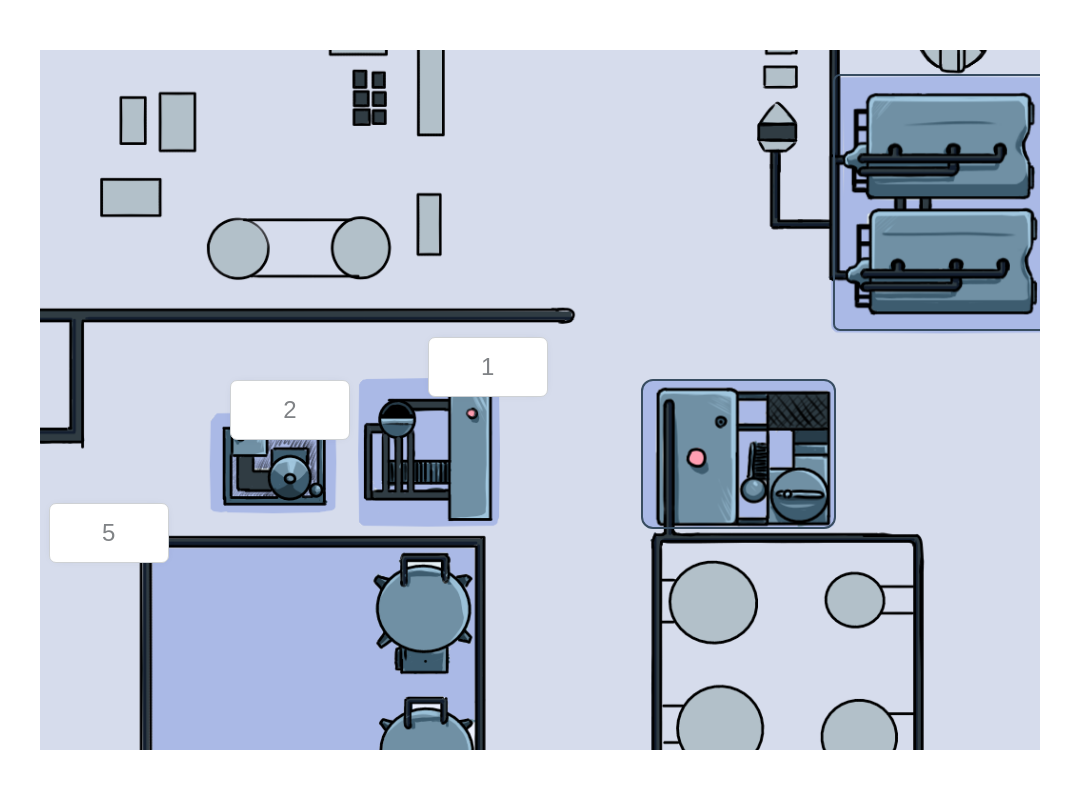
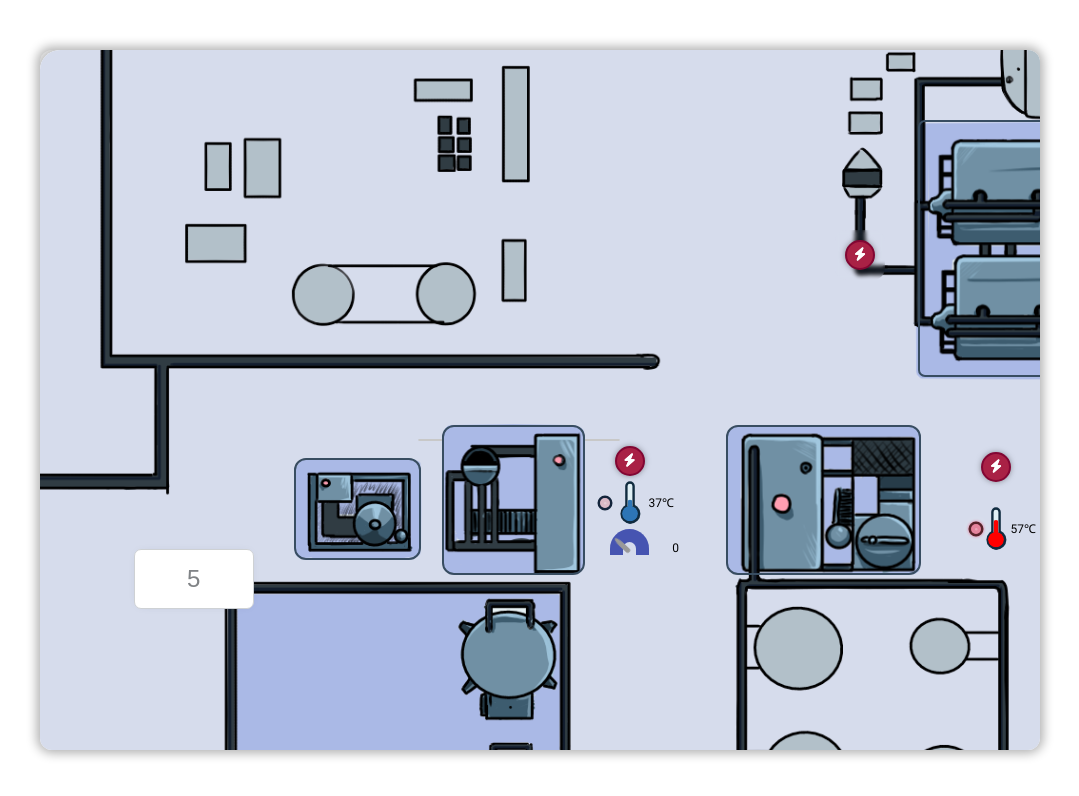
Before and after one commit to EdyRivas/machineComponents, an Angular app: page / in a window 1280 px wide. Shown: the top 796 px of the page, without its empty margins (100-1179 px from the left). Built offline with nearby package versions, Linux system fonts and the light colour scheme.

Commit message:
section pasteur

```diff
--- a/src/app/energy-indicator/energy-indicator.component.scss
+++ b/src/app/energy-indicator/energy-indicator.component.scss
@@ -58,7 +58,7 @@
     color: white;
     position: absolute;
     scale: 1;
-    z-index: 12;
+    // z-index: 12;
 }
 
 .orb {
--- a/src/app/home/home.component.html
+++ b/src/app/home/home.component.html
@@ -4,36 +4,67 @@
 
         <mat-card class="gen">
             <div class="bacdrop">
+                <!-- #region element 1 past -->
+                <div class="btnCont" (click)="vertlDisp('display')">
+                </div>
+                <div class="flx jcAlc component1">
+                    <div>
+                        <div class="contElement">
+                            <app-energy-indicator [idN]="'engPast'"></app-energy-indicator>
+                        </div>
+                        <div class="contElement">
+                            <app-temperature [idT]="'tempPast'"></app-temperature>
+                        </div>
+                        <div class="contElement">
+                            <app-pressure></app-pressure>
+                        </div>
+                    </div>
+                </div>
+                <div id="display" class="btnContDisplay">
+                    <div class="w100 flx h100">
+                        <div class="w100">
+                            <div class="imgCont2">
+                                <img src="../../assets/images/background/pasteurizador.jpeg" alt="" class="past">
+                            </div>
+                        </div>
+                    </div>
+                </div>
+                <!-- #endregion -->
 
-                <div class="btnCont">
-                    <button class="btn">1</button>
+
+                <div class="btnCont2">
                 </div>
-                <div class="btnCont2">
-                    <button class="btn">2</button>
-                </div>
+
+
+                <!-- #region element 3  estand-->
                 <div class="btnCont3" (click)="display('display3')"></div>
-                <div id="display3" class="btnCont3Display">
-                    <div class="w100 flx h100">
-                        <div class="w70 flx jcAlc">
+                <div class="flx jcAlc compent3">
                     <div>
-
                         <div class="contComp">
                             <app-energy-indicator class="mt" [idN]="'engEst'"></app-energy-indicator>
                         </div>
                         <div class="contComp">
-                                    <app-temperature></app-temperature>
+                            <app-temperature [idT]="'tempEst'"></app-temperature>
                         </div>
                     </div>
                 </div>
-                        <div class="w30">
+                <div id="display3" class="btnCont3Display">
+                    <div class="w100 flx h100">
+                        <div class="w100">
                             <div class="imgCont2">
                                 <img src="../../assets/images/background/estand.jpeg" alt="" class="est">
                             </div>
                         </div>
                     </div>
                 </div>
+                <!-- #endregion -->
 
-                <div class="btnCont4" (click)="display('display4')">
+                <!-- #region element 4 cuajo -->
+                <div class="btnCont4" (click)="display('display4')"></div>
+                <div class="component4">
+
+                    <app-energy-indicator class="mt" [idN]="'engCuajo'"></app-energy-indicator>
+
                 </div>
                 <div id="display4" class="btnCont4Display">
                     <div class="cont">
@@ -41,12 +72,12 @@
                             <div class="imgCont">
                                 <img src="../../assets/images/background/cuajo.jpeg" alt="" class="cuajo">
                             </div>
-
-                            <app-energy-indicator class="mt" [idN]="'engCuajo'"></app-energy-indicator>
-
                         </div>
                     </div>
                 </div>
+                <!-- #endregion -->
+
+
                 <div class="btnCont5">
                     <button class="btn">5</button>
                 </div>
--- a/src/app/home/home.component.scss
+++ b/src/app/home/home.component.scss
@@ -2,16 +2,28 @@
     // background-image: url(../../assets/images/background/layout.png);
     height: 792px;
     width: 1170px;
+    position: absolute;
+    border-radius: 20px;
+    padding: 0 !important;
+    overflow: hidden;
+    // border: 12px solid rgb(184, 197, 210);
+    box-shadow: 0px 0px 11px 3px rgb(0 0 0 / 32%);
     background-image: url(../../assets/images/background/layout.png);
-    align-items: center;
     background-position: center center;
     background-repeat: no-repeat;
     background-size: cover;
-    position: absolute;
+}
+
+.over {
+    height: 792px;
+    width: 1170px;
+    overflow: auto;
+    // display: flex;
+    // align-items: center;
+    // justify-content: center;
+    position: relative;
+    transition: all .3 ease;
     border-radius: 12px;
-    padding: 0 !important;
-    overflow: hidden;
-    // border: 12px solid rgb(184, 197, 210);
     box-shadow: 0px 0px 11px 3px rgb(0 0 0 / 32%);
 }
 
@@ -20,6 +32,7 @@
     height: 100%;
     display: flex;
     justify-content: center;
+    align-items: center;
 }
 
 // .bacw {
@@ -69,18 +82,62 @@
     box-shadow: 0px 0px 4px -2px rgba(0, 0, 0, 0.78);
 }
 
+//#region pasteurisador
 .btnCont {
     background-color: transparent;
-    left: 40.4%;
-    top: 42%;
+    left: 402px;
+    bottom: 267px;
+    width: 139px;
+    height: 146px;
+    border-radius: 12px;
+    border: #384d61 2px solid;
+    z-index: 2;
+    background-position: center center;
+    background-image: url(../../assets/images/background/pasteurisadorIcon.png);
 }
 
+.component1 {
+    left: 570px;
+    bottom: 287px;
+    position: absolute;
+}
+
+.btnContDisplay {
+    transition: all .3s ease;
+    position: absolute;
+    left: 378px;
+    bottom: 401px;
+    width: 200px;
+    height: 0;
+    border-radius: 12px;
+    background-color: white;
+    border: #c8c8c8 1px solid;
+    display: flex;
+    overflow: hidden;
+    justify-content: center;
+    align-items: baseline;
+}
+
+.past {
+    width: 100%;
+    height: 100%;
+}
+
+//#endregion
+//#region cont 2
 .btnCont2 {
     background-color: transparent;
-    left: 23.5%;
-    top: 47.5%;
+    left: 254px;
+    bottom: 282px;
+    width: 123px;
+    height: 98px;
+    border-radius: 12px;
+    border: #384d61 2px solid;
+    z-index: 2;
+    background-position: center center;
 }
 
+//#endregion
 //#region cont 3
 .btnCont3 {
     z-index: 2;
@@ -94,12 +151,18 @@
     background-image: url(../../assets/images/background/estandarizador.png);
 }
 
+.compent3 {
+    position: absolute;
+    right: 199px;
+    bottom: 267px;
+}
+
 .btnCont3Display {
     transition: all .3s ease;
     position: absolute;
     height: 146px;
     width: 0;
-    left: 870px;
+    left: 847px;
     bottom: 267px;
     border-radius: 12px;
     background-color: white;
@@ -121,12 +184,25 @@
     border-radius: 7px;
     // background-color: red;
     border: 2px solid #384d61;
-    background-image: url(../../assets/images/background/pasteurisador.png);
+    background-image: url(../../assets/images/background/cuajo.png);
     align-items: center;
     background-position: center center;
     background-repeat: no-repeat;
     background-size: cover;
     z-index: 2;
+}
+
+.component4 {
+    position: absolute;
+    right: 325px;
+    top: 180px;
+    display: flex;
+    align-items: center;
+    justify-content: center;
+    height: 50px;
+    width: 50px;
+    border-radius: 12px;
+    backdrop-filter: blur(2px);
 }
 
 .btnCont4Display {
@@ -181,15 +257,21 @@
     width: 100%;
     display: flex;
     justify-content: center;
-    align-items: end;
+    align-items: center;
     background-color: #9ea9b2;
-    height: 140px;
+    height: 100%;
     margin-bottom: 20px;
+}
+
+.cuajo {
+    /* width: 100%; */
+    height: 100%;
 }
 
 .imgCont2 {
     margin: 0;
     height: 100%;
+    justify-content: right !important;
 }
 
 .w30 {
@@ -200,23 +282,8 @@
     width: 55%;
 }
 
-.over {
-    width: 1400px;
-    height: 800px;
-    overflow: auto;
-    display: flex;
-    align-items: center;
-    justify-content: center;
-    position: relative;
-    transition: all .3 ease;
-}
-
 .contComp {
     margin: 20px 0;
-}
-
-.cuajo {
-    width: 100%;
 }
 
 .imgCont2 {
@@ -247,8 +314,44 @@
     }
 }
 
+@media only screen and (max-height: 500px) {
+    .over {
+        height: 400px !important;
+    }
+}
+
+@media only screen and (max-height: 400px) {
+    .over {
+        height: 300px !important;
+    }
+}
+
+@media only screen and (max-height: 300px) {
+    .over {
+        height: 200px !important;
+    }
+}
+
+@media only screen and (max-height: 200px) {
+    .over {
+        height: 100px !important;
+    }
+}
+
 @media only screen and (max-width: 1400px) {
     .over {
         width: 1000px !important;
     }
 }
+
+@media only screen and (max-width: 1000px) {
+    .over {
+        width: 800px !important;
+    }
+}
+
+@media only screen and (max-width:800px) {
+    .over {
+        width: 600px !important;
+    }
+}
--- a/src/app/home/home.component.ts
+++ b/src/app/home/home.component.ts
@@ -13,32 +13,79 @@ export class HomeComponent implements OnInit {
   }
   lastDisplay = '';
   display(id:string){
-    if(id != ''){
-      if(id == this.lastDisplay) {
-        let display = document.getElementById(this.lastDisplay) as HTMLElement;
-        display.style.width = '';
-        this.lastDisplay = '';
-        setTimeout(() => {
-          display.style.display = 'none';
-        }, 150);
-      }else{
-        let display = document.getElementById(id) as HTMLElement;
+    let display = document.getElementById(id)  as HTMLElement;
+    let last = document.getElementById(this.lastDisplay) as HTMLElement;
+    if(id != this.lastDisplay){
+      if(this.lastDisplay != ''){
+
         display.style.display = 'flex';
         setTimeout(() => {
-          if(id == 'display4')
-          display.style.width = '298px';
+          if (id == 'display4')
+            display.style.width = '298px';
           else
-          display.style.width = '282px';
-        }, 150);
+            display.style.width = '282px';
+        }, 200);
+        last.style.width = '';
+        setTimeout(() => {
+          last.style.display = 'none';
+        }, 200);
+        this.lastDisplay = id;
+
+      }else{
+        display.style.display = 'flex';
+        setTimeout(() => {
+          if (id == 'display4')
+            display.style.width = '298px';
+          else
+            display.style.width = '282px';
+        }, 200);
         this.lastDisplay = id;
       }
+   }else{
+    display.style.width= '';
+    setTimeout(() => {
+      display.style.display = 'none';
+    }, 200);
+    this.lastDisplay = '';
+   }
+
+  }
+  lastVertical ='';
+  vertlDisp(id:string){
+    let display = document.getElementById(id) as HTMLElement;
+    let last = document.getElementById(this.lastVertical) as HTMLElement;
+    if(id != this.lastVertical){
+      if(this.lastVertical != ''){
+        last.style.height = '';
+        last.style.transform= 'scaleX(0)';
+        setTimeout(() => {
+          last.style.display = 'none';
+        }, 200);
+        display.style.display = 'flex'
+        display.style.transform= 'scaleX(0)';
+        setTimeout(() => {
+          display.style.height = '146px';
+          display.style.transform= 'scaleX(1)';
+        }, 200);
+        this.lastVertical = id;
+      }
+      else{
+        display.style.display = 'flex'
+        display.style.transform= 'scaleX(0)';
+        setTimeout(() => {
+          display.style.height = '146px';
+          display.style.transform= 'scaleX(1)';
+        }, 200);
+        this.lastVertical = id;
+      }
     }else{
-      let display = document.getElementById(this.lastDisplay) as HTMLElement;
-      display.style.width = '';
-      this.lastDisplay = '';
+      display.style.height = '';
+      display.style.transform= 'scaleX(0)';
       setTimeout(() => {
-        display.style.display = 'none';
-      }, 150);
+        display.style.display = 'none'
+      }, 200);
+      this.lastVertical = '';
     }
   }
+
 }
--- a/src/app/pressure/pressure.component.html
+++ b/src/app/pressure/pressure.component.html
@@ -1,6 +1,6 @@
 <div class="flx w100">
     <span id="speed" style="--r:0" class="speedometer"></span>
-    <p id="text"></p>
+    <h3 class="title" id="text"></h3>
 </div>
 
 
--- a/src/app/pressure/pressure.component.scss
+++ b/src/app/pressure/pressure.component.scss
@@ -1,8 +1,8 @@
 .speedometer {
-    width: 40px;
-    height: 20px;
+    width: 13px;
+    height: 13px;
     border-radius: 100px 100px 0 0;
-    border: 20px solid rgb(70, 84, 177);
+    border: 13px solid rgb(70, 84, 177);
     border-bottom: none;
     display: inline-block;
     position: relative;
@@ -12,8 +12,8 @@
 .speedometer::before {
     content: "";
     position: absolute;
-    width: 6px;
-    height: 37px;
+    width: 5px;
+    height: 20px;
     background: #999999;
     border-radius: 100% 100% 5px 5px;
     left: calc(50% - 3px);
@@ -21,6 +21,14 @@
     transform-origin: bottom;
     transform: rotate(calc(var(--r)*1.8deg - 90deg));
     transition: all ease .6s;
+}
+
+.title {
+    // margin: 0;
+    position: absolute;
+    right: -30px;
+    font-weight: 400;
+    font-size: 12px;
 }
 
 .d_0 {
--- a/src/app/temperature/temperature.component.html
+++ b/src/app/temperature/temperature.component.html
@@ -9,7 +9,7 @@
         <div class="tempPipe">
             <!-- Pipe inside -->
             <div class="pipe">
-                <div id="colorGrow" class="pipColor"></div>
+                <div [id]="idT +'colorGrow'" class="pipColor"></div>
                 <div class="messure"></div>
                 <!-- <div class="space"></div>space -->
             </div>
@@ -18,12 +18,12 @@
         <div class="bubble">
             <!-- BublesGlasses -->
             <div class="bubbleInside">
-                <div id="bubble" class="bubColor"></div>
+                <div [id]="idT+'bubble'" class="bubColor"></div>
             </div>
             <!-- ----sparks area---- -->
             <div class="spark"></div>
         </div>
     </div>
-    <h4 id="weather"></h4>
+    <h4 class="weather" [id]="idT+'weather'"></h4>
 </div>
-<button id="btnTemp" hidden (click)="temp()">Cambiar temperatura</button>
+<button [id]="idT+'btnTemp'" hidden (click)="temp(idT)">Cambiar temperatura</button>
--- a/src/app/temperature/temperature.component.scss
+++ b/src/app/temperature/temperature.component.scss
@@ -23,12 +23,13 @@
             align-items: center;
         }
 
-        #weather {
-            width: 10px;
+        .weather {
             margin: 0;
             // font-family: 'candara';
-            font-weight: 500;
-            font-size: 10px;
+            font-weight: 400;
+            font-size: 12px;
+            position: absolute;
+            right: -25px;
         }
 
         .cont {
@@ -37,6 +38,7 @@
             display: flex;
             justify-content: center;
             align-items: center;
+            position: relative;
         }
 
         .centered {
@@ -44,7 +46,6 @@
             justify-content: center;
             flex-wrap: wrap-reverse;
             scale: .8;
-            margin-right: 12px;
         }
 
         .pipe {
@@ -101,6 +102,8 @@
 
         .off,
         .on {
+            position: absolute;
+            left: -20px;
             width: 20px;
             height: 20px;
             scale: .5;
--- a/src/app/temperature/temperature.component.ts
+++ b/src/app/temperature/temperature.component.ts
@@ -1,4 +1,4 @@
-import { Component, OnInit } from '@angular/core';
+import { Component, Input, OnInit } from '@angular/core';
 import { _MatTabGroupBase } from '@angular/material/tabs';
 
 @Component({
@@ -7,19 +7,19 @@ import { _MatTabGroupBase } from '@angular/material/tabs';
   styleUrls: ['./temperature.component.scss']
 })
 export class TemperatureComponent implements OnInit {
-
+  @Input() idT: string
   constructor() { }
 
   ngOnInit(): void {
-    this.tempChange()
+    this.temp(this.idT)
   }
 
   danger:boolean = false;
-  tempChange(){
-    let btnTemp = document.getElementById('btnTemp') as HTMLElement;
-    let colorGrow = document.getElementById('colorGrow') as HTMLElement;
-    let weather = document.getElementById('weather') as HTMLElement;
-    let bubble = document.getElementById('bubble') as HTMLElement;
+  tempChange(id:string){
+    let btnTemp = document.getElementById(id+'btnTemp') as HTMLElement;
+    let colorGrow = document.getElementById(id+'colorGrow') as HTMLElement;
+    let weather = document.getElementById(id+'weather') as HTMLElement;
+    let bubble = document.getElementById(id+'bubble') as HTMLElement;
     let x:number = Math.random() * 100;
     const formatter = new Intl.NumberFormat('en-US', {
       minimumFractionDigits: 0,
@@ -42,9 +42,9 @@ export class TemperatureComponent implements OnInit {
     // alert(x)
     btnTemp.click()
   }
-  temp(){
+  temp(id:string) {
     setTimeout(() => {
-      this.tempChange()
+      this.tempChange(id)
     }, 1000);
   }
 }
```
Also changed, not shown: src/app/energy-indicator/energy-indicator.component.ts (+12 -10 lines), src/app/temperature/temperature.js (added), src/assets/images/background/cuajo.png (renamed from src/assets/images/background/pasteurisador.png), src/assets/images/background/pasteurisadorIcon.png (added). Lines whose indentation alone changed are shown as unchanged.
